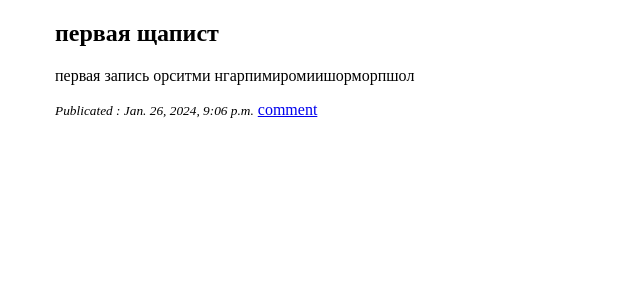
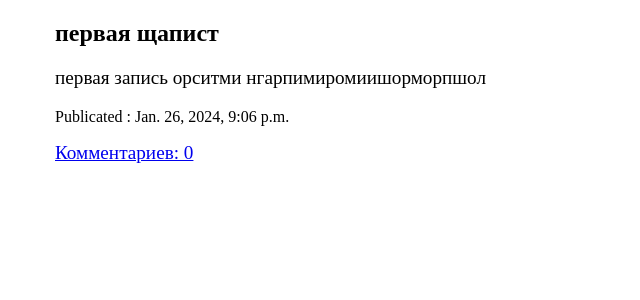
Before and after one commit to 437d5/blog, a Django app: page /publications/6/ in a window 1280 px wide. Shown: the part 80-380 px from the top of the page, without its empty margins (0-640 px from the left). Run offline with Django 5.2, Linux system fonts and the light colour scheme; data comes from the database, SQL or seed files in the repository; both versions use the stored data as it was after the commit.

Commit message:
Changed try\except to Django shortcut

```diff
--- /dev/null
+++ b/mysite/publications/static/publications/detail.css
@@ -0,0 +1,3 @@
+.post-text {
+    font-size: larger;
+}
--- a/mysite/publications/templates/publications/detail.html
+++ b/mysite/publications/templates/publications/detail.html
@@ -1,7 +1,15 @@
 {% extends "publications/base.html" %}
 {% block content %}
-    <h2>{{ title }}</h2>
-    <p>{{ text }}</p>
-    <small><i>Publicated : {{ pub_date }}</i></small>
-    <a href="{% url 'publications:comment' publication.id %}">comment</a>
+    <div>
+        <h2 class="title">{{ title }}</h2>
+    </div>
+    <div>
+        <p class="post-text">{{ text }}</p>
+    </div>
+    <div class="date">
+        <p>
+            Publicated : {{ pub_date }}
+        </p>
+    </div>
+    <a href="{% url 'publications:comment' publication.id %}" class="link">Комментариев: {{ comment_num }}</a>
 {% endblock %}
--- a/mysite/publications/views.py
+++ b/mysite/publications/views.py
@@ -1,9 +1,8 @@
 from django.shortcuts import render, get_object_or_404
-from django.http import HttpResponse, Http404, HttpResponseRedirect
+from django.http import HttpResponse, HttpResponseRedirect
 from django.urls import reverse
-# Create your views here.
+
 from .models import Publication, Comment
-
 
 def index(request):
     template_name = "publications/index.html"
@@ -15,28 +14,27 @@ def index(request):
 
 def detail(request, pk):
     # Try to get publication with pk or 404
-    try:
-        publication = Publication.objects.get(pk=pk)
-    except Publication.DoesNotExist:
-        raise Http404(f"The publication with {pk} as id does not exist.")
+    publication = get_object_or_404(Publication, pk=pk)
     # Pass the context to publication/detail.html
     publication = Publication.objects.get(pk=pk)
     text = publication.text
     title = publication.title
     pub_date = publication.pub_date
+    comments = publication.comment_set.all()
+    comment_num = len(comments)
     context = {
         "text": text,
         "title": title,
         "pub_date": pub_date,
-        "publication": publication
+        "publication": publication,
+        "comment_num": comment_num
     }
     return render(request, "publications/detail.html", context=context)
 
 def comment(request, pk):
-    try:
-        publication = Publication.objects.get(pk=pk)
-        comments = publication.comment_set.all()
-    except:
+    publication = get_object_or_404(Publication, pk=pk)
+    comments = publication.comment_set.all()
+    if not comments:
         return HttpResponse("No comments there yet")
     context = {
         "comments": comments,
@@ -45,11 +43,7 @@ def comment(request, pk):
     return render(request, "publications/comments.html", context=context)
 
 def add_comment(request, pk):
-    try:
-        publication = Publication.objects.get(pk=pk)
-    except Publication.DoesNotExist:
-        return HttpResponse("Publication doesn't exist")
-
+    publication = get_object_or_404(Publication, pk = pk)
     text = request.POST["text"]
     new_comment = publication.comment_set.create(text=text)
     new_comment.save()
@@ -66,10 +60,7 @@ def add_publication(request):
     return HttpResponseRedirect(reverse("publications:index"))
 
 def del_comment(request, comment_id, pk):
-    try:
-        comment_to_delete = Comment.objects.get(id=comment_id)
-    except Comment.DoesNotExist:
-        return HttpResponse("Comment doesn't exist")
-
-    comment_to_delete.delete()
+    comment_to_delete = get_object_or_404(Comment, pk=comment_id)
+    if comment_to_delete:
+        comment_to_delete.delete()
     return HttpResponseRedirect(reverse("publications:comment", args=(pk,)))
```
Also changed, not shown: mysite/publications/templates/publications/comments.html (+9 -10 lines), mysite/db.sqlite3.
